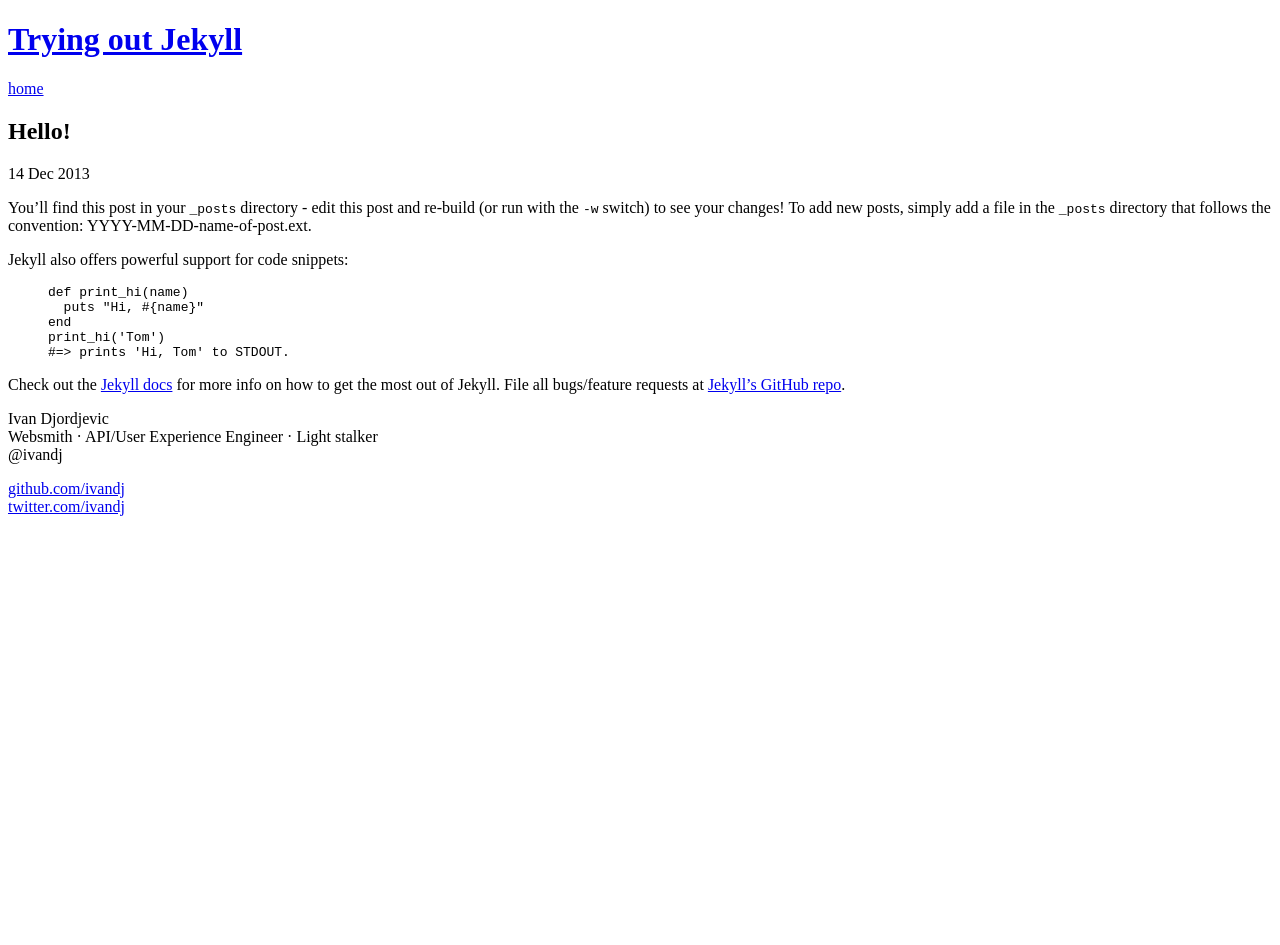
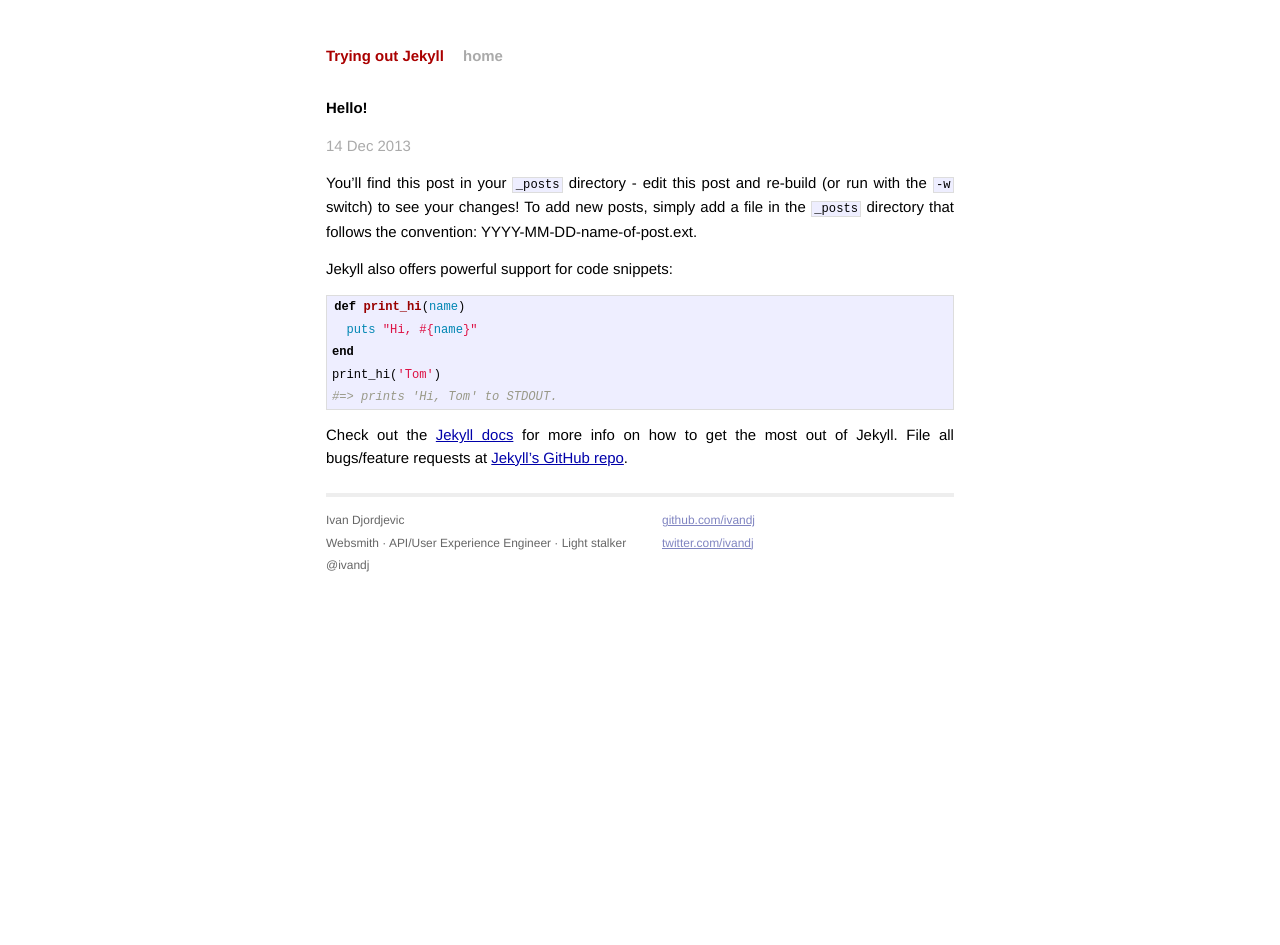
Before and after one commit to ivandj/jkl, a Jekyll site: the page built from _posts/2013-12-14-hello.markdown, in a window 1280 px wide. Built offline with Jekyll 4.4.1, drawn with Linux system fonts in a browser that asks for light colours; Markdown is read by kramdown in place of the engine named in the settings; before the commit the page ends 900 px from its top, so only the background shows below that.

Commit message:
css paths

```diff
--- a/_config.yml
+++ b/_config.yml
@@ -1,4 +1,3 @@
-title: Trying out Jekyll - Ivan Djordjevic
 name: Trying out Jekyll
 markdown: redcarpet
 pygments: true
--- a/_layouts/default.html
+++ b/_layouts/default.html
@@ -7,10 +7,10 @@
         <meta name="viewport" content="width=device-width">
 
         <!-- syntax highlighting CSS -->
-        <link rel="stylesheet" href="{{ site.baseurl }}css/syntax.css">
+        <link rel="stylesheet" href="{{ site.baseurl }}/css/syntax.css">
 
         <!-- Custom CSS -->
-        <link rel="stylesheet" href="{{ site.baseurl }}css/main.css">
+        <link rel="stylesheet" href="{{ site.baseurl }}/css/main.css">
 
     </head>
     <body>
--- a/index.html
+++ b/index.html
@@ -1,6 +1,6 @@
 ---
 layout: default
-title: Your New Jekyll Site
+title: Trying out Jekyll - Ivan Djordjevic
 ---
 
 <div id="home">
```
